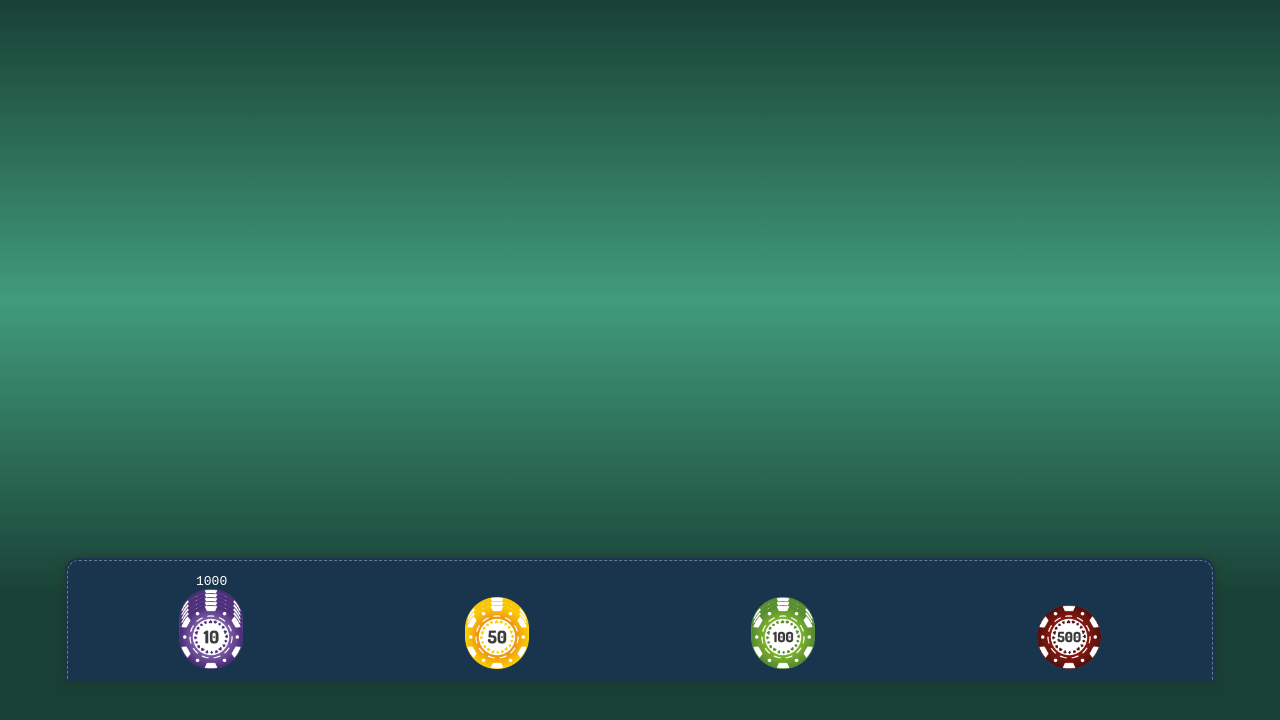
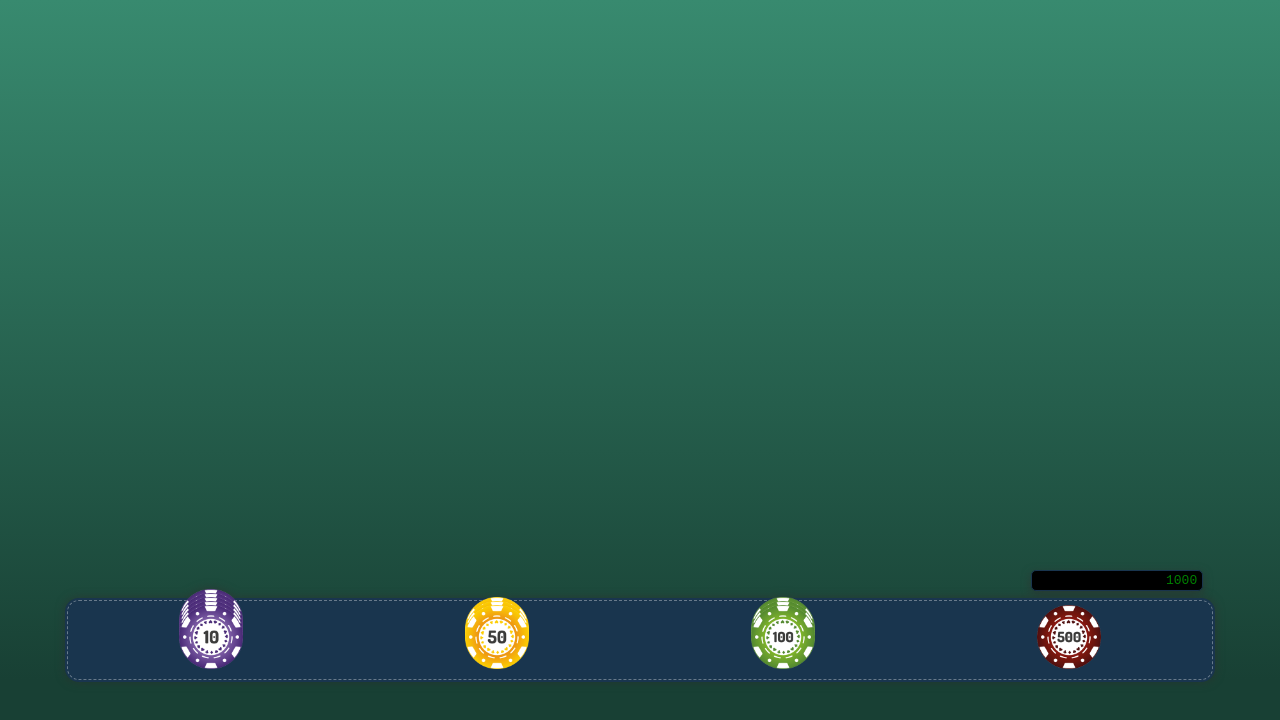
Before and after one commit to sergicente/blackjack, a plain HTML site: page index.html in a window 1280 px wide. Drawn offline with Linux system fonts and the light colour scheme.

Commit message:
edicion css y marcador

```diff
--- a/assets/css/styles.css
+++ b/assets/css/styles.css
@@ -5,10 +5,10 @@
 }
 
 body {
-  background-image: linear-gradient(to top,#184034 0%, #419b7d 50%, #184034 100%);
+  background-image: linear-gradient(0deg, #184034 0%, #388a6f 100%);
   background-color: #184034;
   background-repeat: no-repeat;
-  max-height: 75vh;
+  max-height: 100vh;
   color: white !important;
   overflow: hidden;
 
@@ -39,6 +39,14 @@ button {
 }
 
 #saldoJugador {
+  background-color: black;
+  color:green;
+  padding: 2px 5px;
+  min-width: 12.5vw;
+  border-radius: 5px;
+  border: 1px solid #19354e;
+  filter: drop-shadow(0px 3px 5px #2f2d2d90);
+  text-align: right;
 
 }
 
@@ -159,8 +167,9 @@ button {
   display: flex;
   flex-direction: row;
   align-items: center;
+  justify-content: flex-end;
   height: 5vh;
-  margin: 0 10vw;
+  margin: 0 6vw;
 }
 
 .fichas {
@@ -193,15 +202,12 @@ button {
 }
 
 .tapete {
-  height: 15vh;
+  height: 10vh;
   width: calc(90vw - 6px);
   margin: 0 auto;
   background-color: #19354e;
-  border-radius: 12px 12px 0 0;
-  border-top: 1px dashed #ffffff58;
-  border-left: 1px dashed #ffffff58;
-  border-right: 1px dashed #ffffff58;
-  border-bottom: none;
+  border-radius: 12px;
+  border: 1px dashed #ffffff58;
   box-shadow: 0px 0px 0px 2px #19354e;
   filter: drop-shadow(0px 0px 5px #2f2d2d90);
   box-sizing: border-box;
--- a/index.html
+++ b/index.html
@@ -23,19 +23,18 @@
   </div>
 
   <div id="jugador-cartas"></div>
-
+  <div class="controles">
+    <div id="saldoJugador"></div>
+  </div>
   <div class="tapete">
-    <div class="controles">
-      <div id="saldoJugador"></div>
-    </div>
     <div class="fichas">
       <div id="fichas10"></div>
       <div id="fichas50"></div>
       <div id="fichas100"></div>
       <div id="fichas500"></div>
     </div>
+  </div>
 
-  </div>
 
 
 
```
